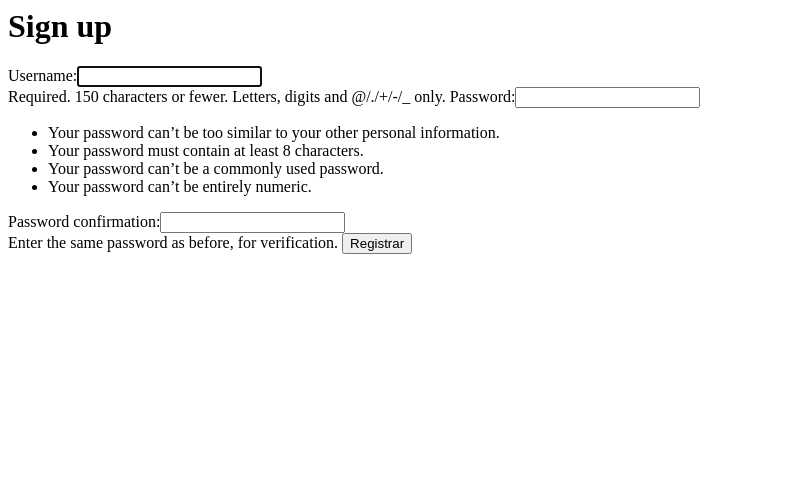
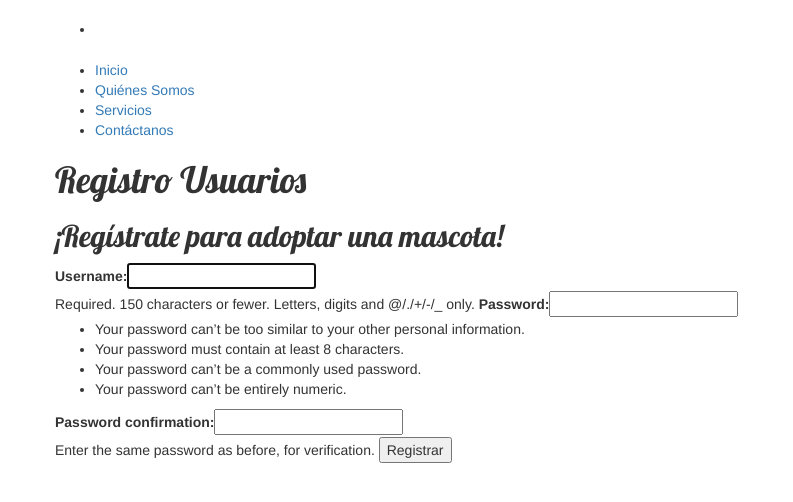
Before and after one commit to KoniAltamirano/Mis-Perris, a Django app: page /accounts/signup/ in a window 1280 px wide. Shown: the top 502 px of the page, without its empty margins (0-793 px from the left). Run offline with Django 3.2, Linux system fonts and the light colour scheme; some libraries are stand-ins or nearby versions.

Commit message:
se añadio link al login y se creo nueva base para login y signup

```diff
--- /dev/null
+++ b/misperris/accounts/templates/accounts/base_accounts.html
@@ -0,0 +1,48 @@
+{% load staticfiles %}
+
+<!DOCTYPE html>
+<html lang="en">
+
+<head>
+    <title>Registro Mis Perris</title>
+    <link rel="stylesheet" href="//maxcdn.bootstrapcdn.com/bootstrap/3.2.0/css/bootstrap.min.css">
+    <link rel="stylesheet" href="//maxcdn.bootstrapcdn.com/bootstrap/3.2.0/css/bootstrap-theme.min.css">
+    <link href="https://fonts.googleapis.com/css?family=Lobster&subset=latin,latin-ext" rel="stylesheet" type="text/css">
+    <link rel="stylesheet" href="{% static 'css/blog.css' %}">
+    <link rel="stylesheet" href="static/style.css">
+
+</head>
+
+<body>
+    <div class="content container">
+        <div class="row">
+            <div class="col-md-8">
+                    <nav>
+                            <ul>
+                                <li>
+                                    <img src="/static/IMG/logo.png" alt="logo">
+                                </li>
+                                <li>
+                                    <a href="#">Inicio</a>
+                                </li>
+                                <li>
+                                    <a href="#">Quiénes Somos</a>
+                                </li>
+                                <li>
+                                    <a href="#">Servicios</a>
+                                </li>
+                                <li>
+                                    <a href="#">Contáctanos</a>
+                                </li>
+
+                            </ul>
+                        </nav>
+                {% block content %}
+                {% endblock %}
+            </div>
+        </div>
+    </div>
+
+</body>
+
+</html>
--- a/misperris/accounts/templates/accounts/signup.html
+++ b/misperris/accounts/templates/accounts/signup.html
@@ -1,7 +1,8 @@
-
+{% extends 'accounts/base_accounts.html' %}
 
 {% block content %}
-<h1>Sign up</h1>
+<h1>Registro Usuarios</h1>
+<h2>¡Regístrate para adoptar una mascota!</h2>
 
 <form class="site-form" action="/accounts/signup/" method="POST">
 {% csrf_token %}
--- a/misperris/blog/static/css/flexslider.css
+++ b/misperris/blog/static/css/flexslider.css
@@ -1,8 +1,8 @@
 @font-face {
     font-family:'flexslider-icon';
-    src: url('../misperris/blog/static/fonts/flexslider-icon.eot');
-    src: url('../misperris/blog/static/fonts/flexslider-icon.eot?#iefix') format('embedded-opentype'), url('../misperris/blog/static/fonts/flexslider-icon.woff')
-    format('woff'), url('../misperris/blog/static/fonts/flexslider-icon.ttf') format('truetype'), url('../misperris/blog/static/fonts/flexslider-icon.svg#flexslider-icon') format('svg');
+    src: url('../../static/fonts/flexslider-icon.eot');
+    src: url('../../static/fonts/flexslider-icon.eot?#iefix') format('embedded-opentype'), url('../../blog/static/fonts/flexslider-icon.woff')
+    format('woff'), url('../../blog/static/fonts/flexslider-icon.ttf') format('truetype'), url('../../blog/static/fonts/flexslider-icon.svg#flexslider-icon') format('svg');
     font-weight: normal;
     font-style: normal;
 }
--- a/misperris/blog/templates/blog/Main.html
+++ b/misperris/blog/templates/blog/Main.html
@@ -48,7 +48,7 @@
                                 <a href="#">Contáctanos</a>
                             </li>
                             <li style="font-size:20px">
-                                <a href="Registro.html">LOGIN</a>
+                                <a href="{% url 'accounts:signup' %}">LOGIN</a>
                             </li>
                         </ul>
                     </nav>
```
Also changed, not shown: misperris/accounts/static/style.css (added), misperris/db.sqlite3.
